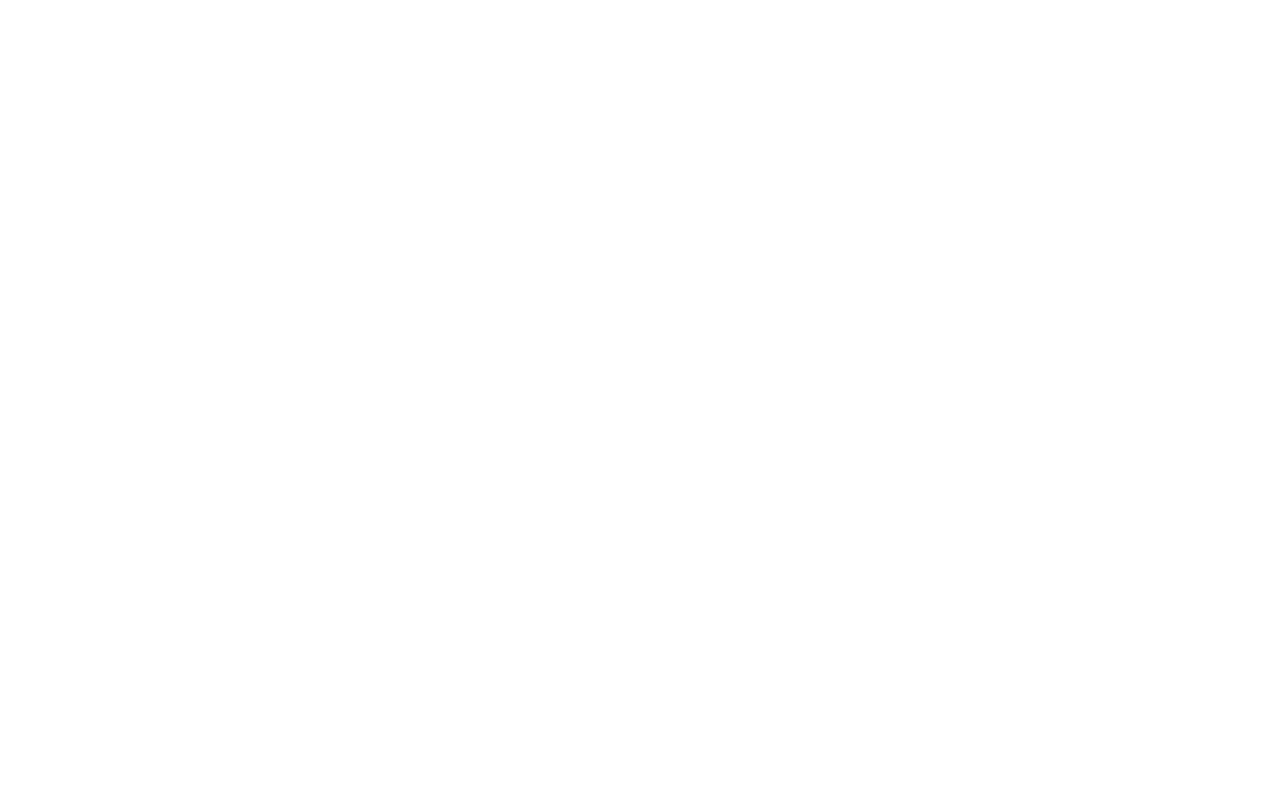
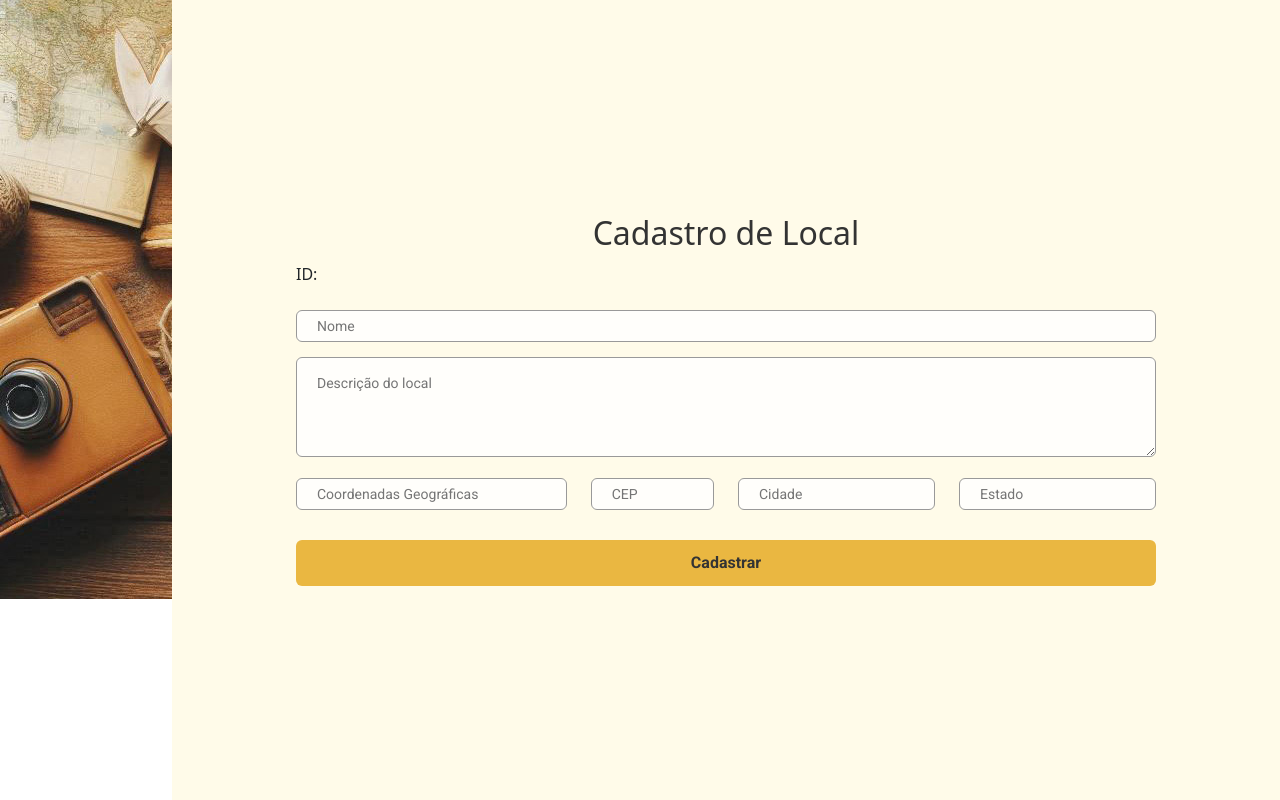
Before and after one commit to Vitor-Lassen/Aula-Sample-DockerFile-Nature-Trip, a React (Vite) app: page /cadastro-destino in a window 1280 px wide. Before the commit this address had no page. Built offline with nearby package versions, Linux system fonts and the light colour scheme.

Commit message:
Pagina Cadastro Destinos/Locais

```diff
--- a/db.json
+++ b/db.json
@@ -1,5 +1,16 @@
 {
-  "destinos": [],
+  "destinos": [
+    {
+      "id": "bb08",
+      "nome": "PETAR - Parque Estadual Turístico do Alto Ribeira",
+      "descricao": "Parque estadual com Mata Atlântica preservada, mais de 350 cavernas, cachoeiras, rios e quatro centros de visitantes.",
+      "coordenadas": "-24.551436,-48.6828329",
+      "cep": "18330000",
+      "cidade": "Iporanga",
+      "estado": "SP",
+      "usuarioId": "8082"
+    }
+  ],
   "usuarios": [
     {
       "id": "1",
@@ -75,6 +86,21 @@
       "bairro": "Plano Diretor Sul",
       "cidade": "Palmas",
       "estado": "TO"
+    },
+    {
+      "id": "8082",
+      "nome": "Paulo Vinicius Noah Nunes",
+      "sexo": "masculino",
+      "cpf": "206.125.958-89",
+      "data_nasc": "1991-06-25",
+      "email": "paulo.vinicius.nunes@yhaoo.com.br",
+      "senha": "i1m9yI2AgD",
+      "cep": "18116060",
+      "endereco": "Rua Laurípedes de Oliveira",
+      "numero": "256",
+      "bairro": "Vossoroca",
+      "cidade": "Votorantim",
+      "estado": "SP"
     }
   ]
 }
--- a/src/App.css
+++ b/src/App.css
@@ -12,7 +12,7 @@
     height: 20px;
     border-radius: 6px;
     font-weight: lighter;
-    color: rgb(51, 51, 51);
+    color: rgb(68, 68, 68);
     background-color: rgba(255, 255, 255, 0.822);
     font-family: Roboto;
     border: 1px solid rgb(153, 153, 153);
@@ -21,8 +21,10 @@
     margin-bottom: 15px;
 }
 
-input[type="text" i]
-{
+input[type="text" i],
+textarea[type="text" i],
+input[type="password" i],
+input[type="date"] {
     padding: 15px;
     padding-left: 20px;
 }
@@ -30,7 +32,7 @@
 select.input-area {
     height: 32px;
     padding-left: 10px;
-    color: gray;
+    color: rgb(68, 68, 68);
 }
 
 .btn-style {
@@ -84,3 +86,7 @@
 .f-branco {
     color: white;
 }
+
+.descricao-local {
+    height: 100px;
+}
--- a/src/pages/CadastroDestino/CadastroDestino.jsx
+++ b/src/pages/CadastroDestino/CadastroDestino.jsx
@@ -0,0 +1,146 @@
+import { useForm } from 'react-hook-form'
+import  { useEffect, useState } from 'react'
+import axios from 'axios'
+import { useNavigate } from 'react-router-dom'
+
+function CadastroDestino() {
+    const { register, handleSubmit, setValue, formState } = useForm()
+    const [cep, setCep] = useState('')
+    const [usuario, setUsuario] = useState({ nome: '', id: ''})
+    const navigate = useNavigate()
+
+    useEffect(() => {
+        const usuarioNome = localStorage.getItem('usuarioNome')
+        const usuarioId = localStorage.getItem('usuarioId')
+        setUsuario({ nome: usuarioNome, id: usuarioId})
+    }, [])
+
+    const buscaCep = async (cep) => {
+        try {
+            const response = await axios.get(`https://viacep.com.br/ws/${cep}/json/`)
+            if (!response.data.erro) {
+                setValue('cidade', response.data.localidade)
+                setValue('estado', response.data.uf)
+            } else {
+                alert('CEP não encontrado.')
+            }
+        } catch (error) {
+            console.log('Erro ao buscar local: ', error)
+        }
+    }
+
+    const onCepChange = (e) => {
+        const cepValue = e.target.value.replace(/\D/g, '')
+        setCep(cepValue)
+        if (cepValue.length === 8) {
+            buscaCep(cepValue)
+        }
+    }
+
+    async function addDestino(data) {
+        try {
+            const destinoData = {...data, usuarioId: usuario.id}
+            const response = await fetch('http://localhost:3000/destinos', {
+                method: 'post',
+                headers: {
+                    'Content-Type': 'application/json'
+                },
+                body: JSON.stringify(destinoData)
+            })
+
+            if (response.ok === false) {
+                alert('Erro ao cadastrar local.')
+            } else {
+                alert('Cadastro efetuado com sucesso!')
+                navigate('/dashboard')
+
+            }
+
+        } catch (error) {
+            alert('Erro no cadastro do local.')
+        }
+    }
+
+    return (
+        <>
+            <div className='flex-row'>
+                <div className='img-lateral'>
+                    <img src="../src/imgs/lateral.jpg" alt="Imagem lateral mapa e câmera com capa de couro" />
+                </div>
+                <div className="container-bg flex-col justify-content-center w-100">
+                    <h2 className='titulo'>Cadastro de Local</h2>
+                    <div>
+                        <form className='container' onSubmit={handleSubmit(addDestino)}>
+                            <div className='row'>
+                                <div className='col-12'>
+                                    <span>ID: {usuario.id} {usuario.nome}</span>
+                                </div>
+                            </div>
+                            <div className='row'>
+                                <div className='col-12'>
+                                <span className='error-message'>{formState.errors?.nome?.message}</span><br/>
+                                    <input
+                                    className='input-area w-100'
+                                    type="text"
+                                    placeholder='Nome'
+                                    {...register('nome', { required: 'Campo Obrigatório' })}
+                                    />
+                                </div>
+                            </div>
+
+                            <div className='row'>
+                                <div className='col-12'>
+                                    <span className='error-message'>{formState.errors?.descricao?.message}</span>
+                                    <textarea
+                                    className='input-area w-100 descricao-local'
+                                    type="text"
+                                    placeholder='Descrição do local'
+                                    {...register('descricao', { required: 'Adicione uma descrição do local' })}
+                                    />
+                                </div>
+                            </div>
+
+                            <div className='row'>
+                                <div className='col-4'>
+                                    <span className='error-message'>{formState.errors?.coordenadas?.message}</span>
+                                    <input
+                                    className='input-area w-100'
+                                    type="text"
+                                    placeholder='Coordenadas Geográficas'
+                                    {...register('coordenadas', { required: 'Informe a latitude e longitude do local.' })} />
+                                </div>
+                                <div className='col-2'>
+                                    <span className='error-message'>{formState.errors?.cep?.message}</span>
+                                    <input
+                                    className='input-area w-100'
+                                    type="text" placeholder='CEP'
+                                    {...register('cep', { required: 'Informe o CEP do local' })} value={cep} onChange={onCepChange} />
+                                </div>
+                                <div className='col-3'>
+                                    <span className='error-message'>{formState.errors?.cidade?.message}</span>
+                                    <input
+                                    className='input-area w-100'
+                                    type="text"
+                                    placeholder='Cidade'
+                                    {...register('cidade', { required: 'Campo Obrigatório' })} />
+                                </div>
+                                <div className='col-3'>
+                                    <span className='error-message'>{formState.errors?.estado?.message}</span>
+                                    <input
+                                    className='input-area w-100'
+                                    type="text"
+                                    placeholder='Estado'
+                                    {...register('estado', { required: 'Campo Obrigatório' })} />
+                                </div>
+                            </div>
+
+                            <button className='btn-style w-100' type='submit'>Cadastrar</button>
+                        </form>
+                    </div>
+                </div>
+            </div>
+        </>
+    )
+}
+
+export default CadastroDestino
--- a/src/pages/Login/Login.jsx
+++ b/src/pages/Login/Login.jsx
@@ -18,6 +18,8 @@
 
             if (usuarioEncontrado) {
                 localStorage.setItem('autenticado', 'true')
+                localStorage.setItem('usuarioId', usuarioEncontrado.id)
+                localStorage.setItem('usuarioNome', usuarioEncontrado.nome)
                 navigate('/dashboard')
             } else {
                 alert('E-mail ou senha incorretos')
@@ -46,7 +48,7 @@
                         />
                         <input
                             className='input-area'
-                            type="text"
+                            type="password"
                             placeholder='Senha'
                             value={senha}
                             onChange={(e) => setSenha(e.target.value)}
--- a/src/routes/Routes.jsx
+++ b/src/routes/Routes.jsx
@@ -2,7 +2,7 @@
 import Login from '../pages/Login/Login'
 // import { Dashboard } from '../pages/Dashboard/Dashboard'
 import CadastroUsuario from '../pages/CadastroUsuario/CadastroUsuario'
-// import CadastroDestino from '../pages/CadastroDestino/CadastroDestino'
+import CadastroDestino from '../pages/CadastroDestino/CadastroDestino'
 // import ListaDestino from '../pages/ListaDestino/ListaDestino'
 // import PerfilUsuario from '../pages/PerfilUsuario/PerfilUsuario'
 // import TemplatePrivado from './TemplatePrivado'
@@ -13,6 +13,7 @@
             <Routes>
                 <Route path='/' element={<Login/>}/>
                 <Route path='/cadastro-usuario' element={<CadastroUsuario/>}/>
+                <Route path='/cadastro-destino' element={<CadastroDestino/>}/>
 
                 {/* <Route path='/' element={<TemplatePrivado/>}> */}
                     {/* <Route path='/dashboard' element={<Dashboard/>}/> */}
```
Also changed, not shown: src/pages/CadastroUsuario/CadastroUsuario.jsx (+56 -12 lines).
